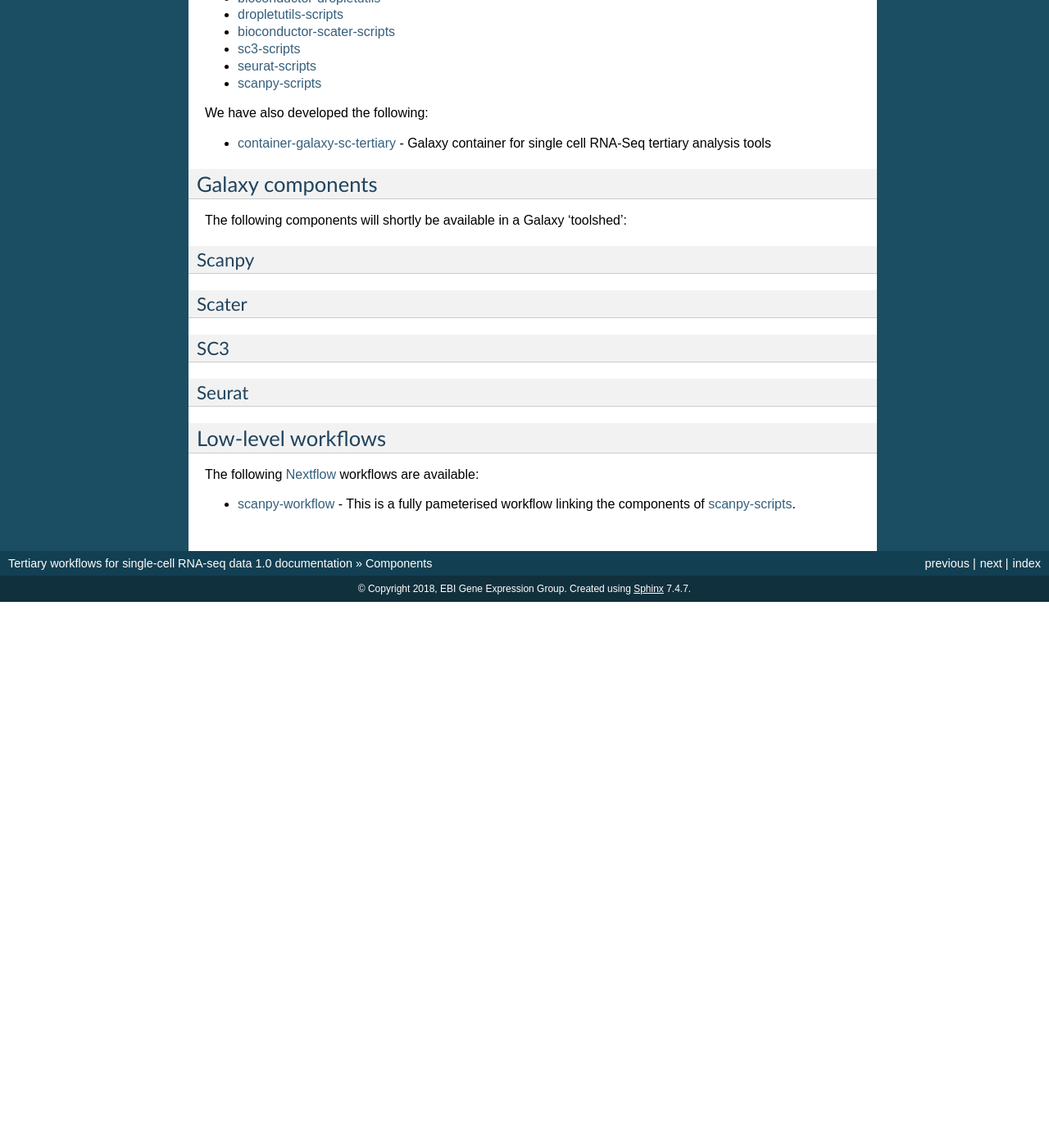
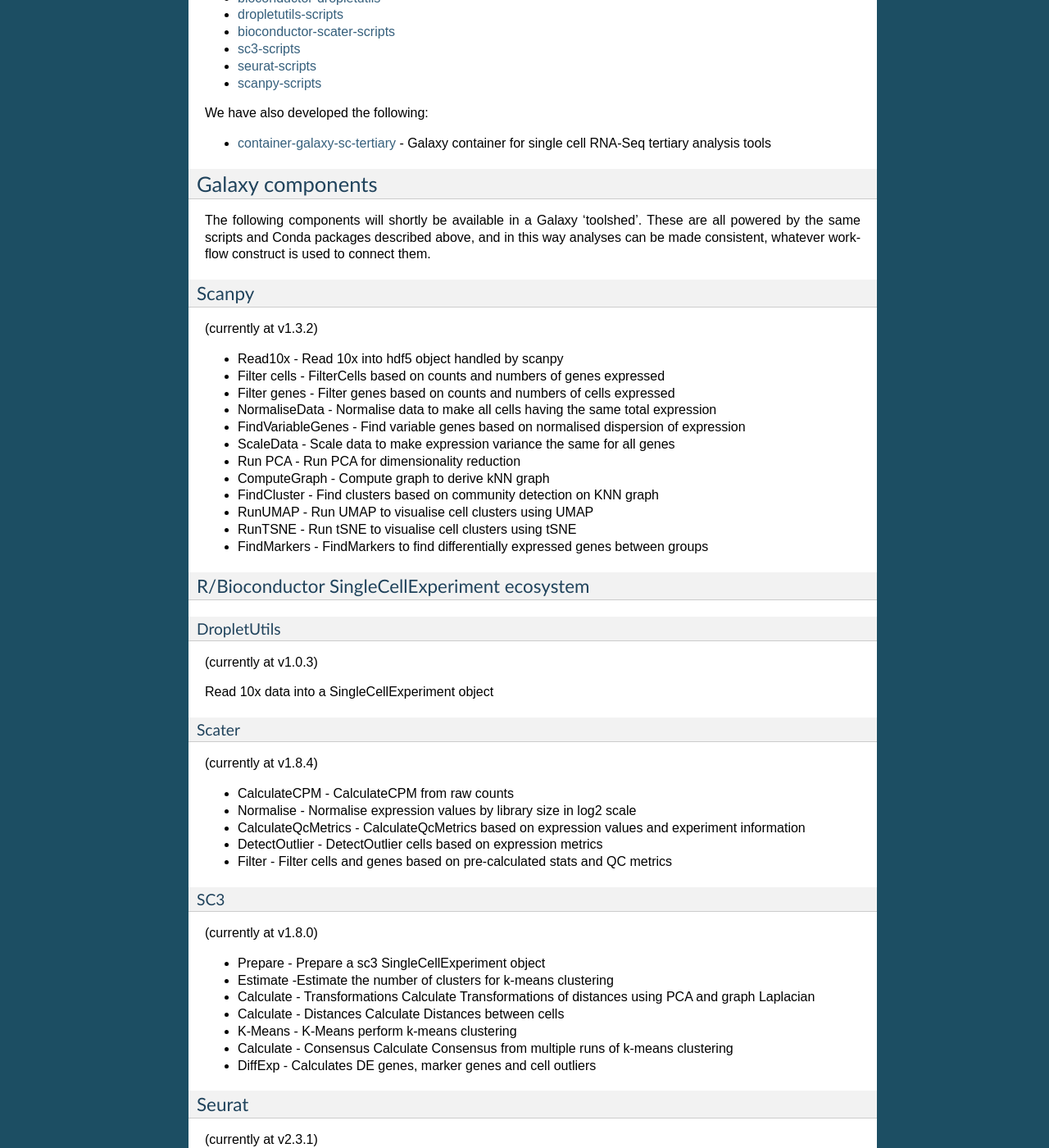
Before and after one commit to ebi-gene-expression-group/tertiary_workflows_docs, a Sphinx documentation site: the page built from docs/modules.rst, in a window 1280 px wide and 1400 px high, scrolled down 981 px. Shown: the whole window at 82% size. Built offline with Sphinx 7.4.7, drawn with Linux system fonts in a browser that asks for light colours; before the commit the page ends 1715 px from its top, so only the background shows below that; some of the changed text lies outside the part shown.

Commit message:
Add Galaxy components

```diff
--- a/docs/modules.rst
+++ b/docs/modules.rst
@@ -67,20 +67,84 @@
 Galaxy components
 *****************
 
-The following components will shortly be available in a Galaxy 'toolshed':
+The following components will shortly be available in a Galaxy 'toolshed'. These are all powered by the same scripts and Conda packages described above, and in this way analyses can be made consistent, whatever workflow construct is used to connect them.
 
 Scanpy
 ======
 
+(currently at v1.3.2)
+
+* Read10x - Read 10x into hdf5 object handled by scanpy
+* Filter cells - FilterCells based on counts and numbers of genes expressed
+* Filter genes - Filter genes based on counts and numbers of cells expressed
+* NormaliseData - Normalise data to make all cells having the same total expression
+* FindVariableGenes - Find variable genes based on normalised dispersion of expression
+* ScaleData - Scale data to make expression variance the same for all genes
+* Run PCA - Run PCA for dimensionality reduction
+* ComputeGraph - Compute graph to derive kNN graph
+* FindCluster - Find clusters based on community detection on KNN graph
+* RunUMAP - Run UMAP to visualise cell clusters using UMAP
+* RunTSNE - Run tSNE to visualise cell clusters using tSNE
+* FindMarkers - FindMarkers to find differentially expressed genes between groups
+
+R/Bioconductor SingleCellExperiment ecosystem
+=============================================
+
+DropletUtils
+------------
+
+(currently at v1.0.3)
+
+Read 10x data into a SingleCellExperiment object
+
 Scater
-======
+------
+
+(currently at v1.8.4)
+
+* CalculateCPM	- CalculateCPM from raw counts
+* Normalise	- Normalise expression values by library size in log2 scale
+* CalculateQcMetrics - CalculateQcMetrics based on expression values and experiment information
+* DetectOutlier - DetectOutlier cells based on expression metrics
+* Filter - Filter cells and genes based on pre-calculated stats and QC metrics
 
 SC3
-===
+---
+
+(currently at v1.8.0)
+
+* Prepare - Prepare a sc3 SingleCellExperiment object
+* Estimate -Estimate the number of clusters for k-means clustering
+* Calculate - Transformations Calculate Transformations of distances using PCA and graph Laplacian
+* Calculate - Distances Calculate Distances between cells
+* K-Means - K-Means perform k-means clustering
+* Calculate - Consensus Calculate Consensus from multiple runs of k-means clustering
+* DiffExp - Calculates DE genes, marker genes and cell outliers
 
 Seurat
 ======
 
+(currently at v2.3.1)
+
+* Read10x - Loads 10x data into a serialized seurat R object
+* CreateSeuratObject - create a Seurat object
+* FilterCells - filter cells in a Seurat object
+* NormaliseData - normalise data
+* FindVariableGenes - identify variable genes
+* ScaleData - scale and center genes
+* RunPCA - run a PCA dimensionality reduction
+* RunTSNE - run t-SNE dimensionality reduction
+* Plot dimension reduction - graphs the output of a dimensional reduction technique (PCA by default). Cells are colored by their identity class.
+* FindClusters - find clusters of cells
+* FindMarkers - find markers (differentially expressed genes)
+* Export2CellBrowser - Export2CellBrowser produces files for UCSC CellBrowser import.
+
+UCSC Cell Browser
+=================
+
+(currently at 0.4.38)
+
+UCSC Cell Browser displays single-cell clusterized data in an interactive web application.
 
 *******************
 Low-level workflows
```
